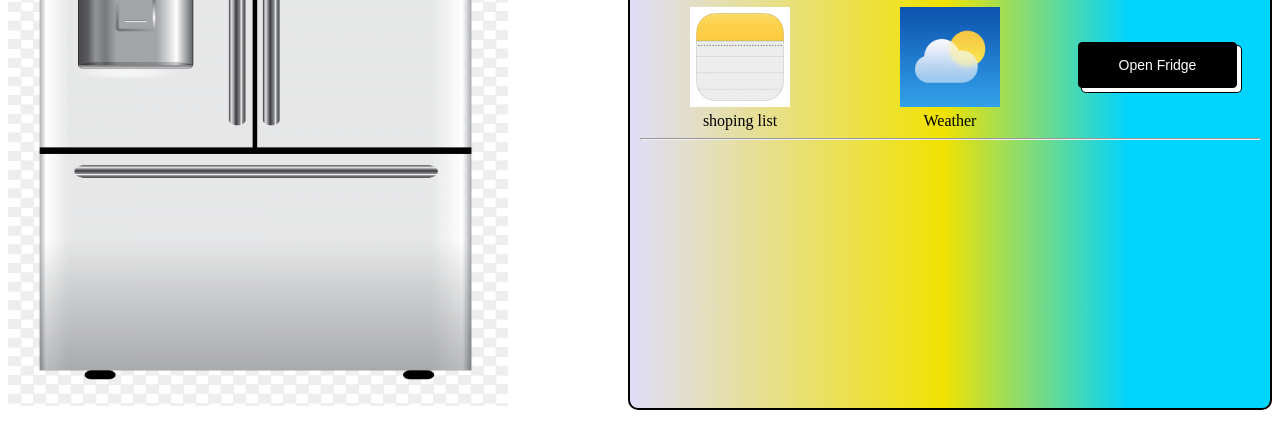
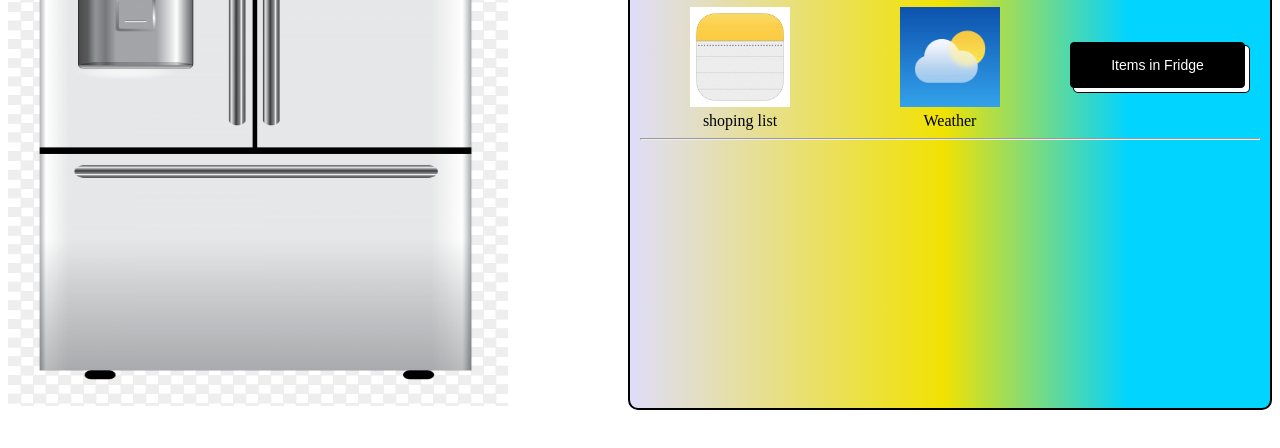
Before and after one commit to ishejajunior/SD330, a plain HTML site: page fridge.html in a window 1280 px wide. Shown: the part 202-650 px from the top of the page. Drawn offline with Linux system fonts and the light colour scheme.

Commit message:
Update fridge.html

```diff
--- a/fridge.html
+++ b/fridge.html
@@ -197,7 +197,7 @@
                 </div>
                 <div class="icon" onclick="showImage('object6')" style="padding-top: 35px;">
                     <div class="icon-img">
-                        <button class="button-50" role="button" onclick="openFridge()">Open Fridge</button>
+                        <button class="button-50" role="button" onclick="openFridge()">Items in Fridge</button>
                     </div>
                 </div>
                 </div>
```
